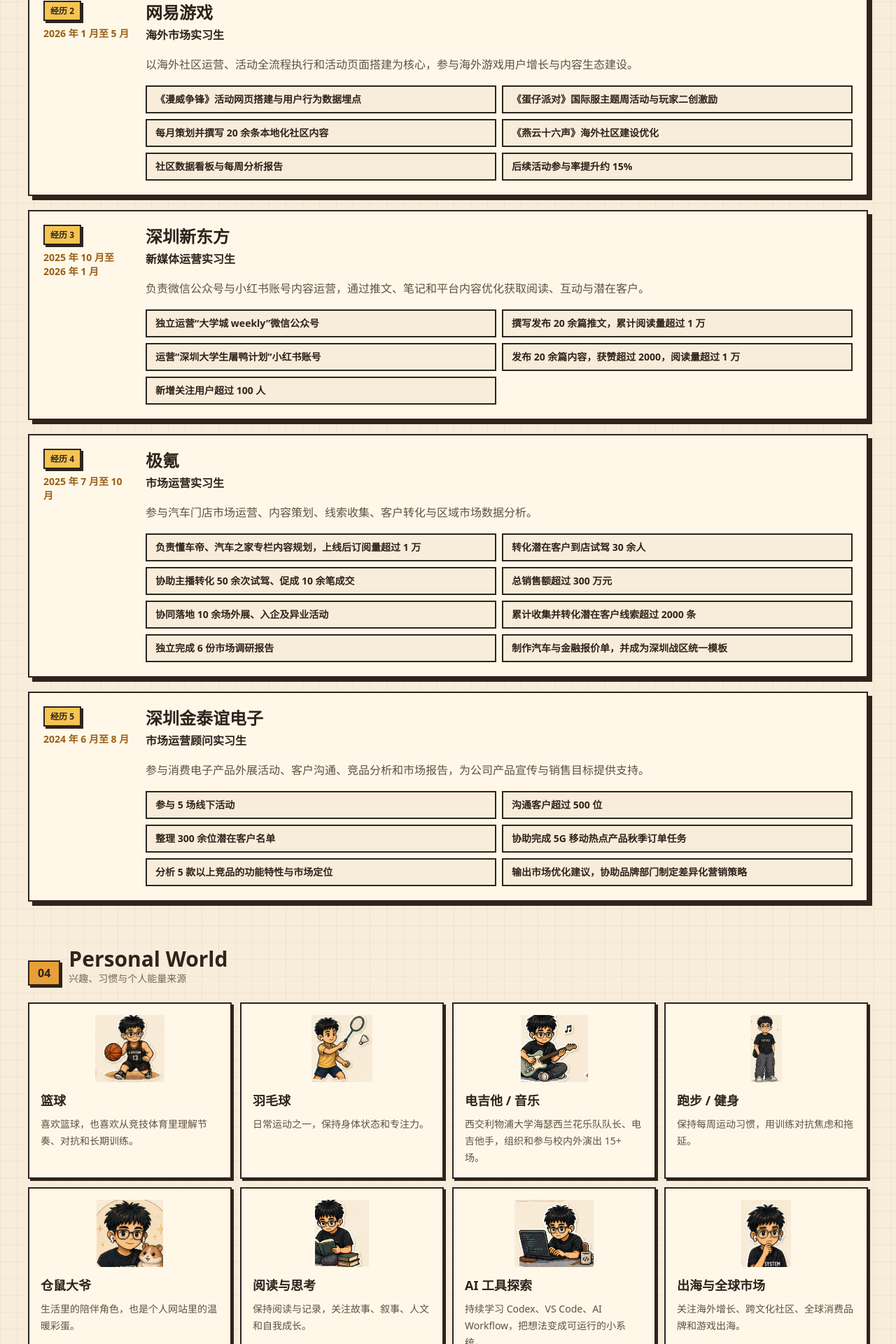
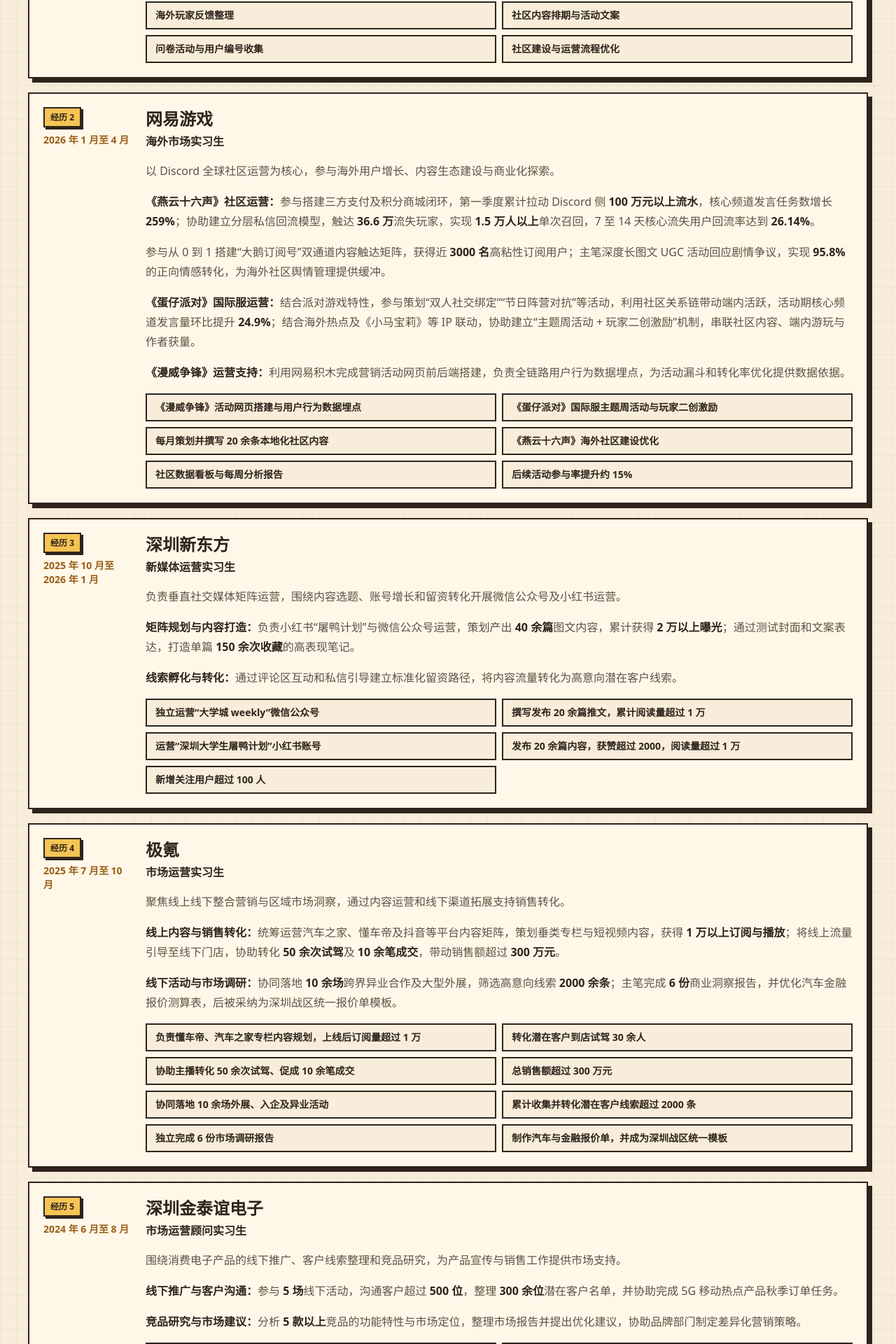
Before and after one commit to BYoasis/personal-website, a Next.js app: page / in a window 1280 px wide. Shown: the part 4822-6742 px from the top of the page at 70% size. Built offline with nearby package versions, Linux system fonts and the light colour scheme.

Commit message:
Expand internship experience details

```diff
--- a/app/page.tsx
+++ b/app/page.tsx
@@ -82,34 +82,89 @@ const experiences = [
         </p>
       </div>
     ),
-    points: [],
+    points: ["天美旗下游戏产品海外发行支持", "海外社交媒体与社区运营", "海外玩家反馈整理", "社区内容排期与活动文案", "问卷活动与用户编号收集", "社区建设与运营流程优化"],
   },
   {
     company: "网易游戏",
     role: "海外市场实习生",
-    time: "2026 年 1 月至 5 月",
-    desc: "以海外社区运营、活动全流程执行和活动页面搭建为核心，参与海外游戏用户增长与内容生态建设。",
+    time: "2026 年 1 月至 4 月",
+    desc: (
+      <div className="space-y-4">
+        <p>以 Discord 全球社区运营为核心，参与海外用户增长、内容生态建设与商业化探索。</p>
+        <p>
+          <strong className="font-black text-[#2f241c]">《燕云十六声》社区运营：</strong>
+          参与搭建三方支付及积分商城闭环，第一季度累计拉动 Discord 侧 <strong className="font-black text-[#2f241c]">100 万元以上流水</strong>，核心频道发言任务数增长 <strong className="font-black text-[#2f241c]">259%</strong>；协助建立分层私信回流模型，触达 <strong className="font-black text-[#2f241c]">36.6 万</strong>流失玩家，实现 <strong className="font-black text-[#2f241c]">1.5 万人以上</strong>单次召回，7 至 14 天核心流失用户回流率达到 <strong className="font-black text-[#2f241c]">26.14%</strong>。
+        </p>
+        <p>
+          参与从 0 到 1 搭建“大鹅订阅号”双通道内容触达矩阵，获得近 <strong className="font-black text-[#2f241c]">3000 名</strong>高粘性订阅用户；主笔深度长图文 UGC 活动回应剧情争议，实现 <strong className="font-black text-[#2f241c]">95.8%</strong>的正向情感转化，为海外社区舆情管理提供缓冲。
+        </p>
+        <p>
+          <strong className="font-black text-[#2f241c]">《蛋仔派对》国际服运营：</strong>
+          结合派对游戏特性，参与策划“双人社交绑定”“节日阵营对抗”等活动，利用社区关系链带动端内活跃，活动期核心频道发言量环比提升 <strong className="font-black text-[#2f241c]">24.9%</strong>；结合海外热点及《小马宝莉》等 IP 联动，协助建立“主题周活动 + 玩家二创激励”机制，串联社区内容、端内游玩与作者获量。
+        </p>
+        <p>
+          <strong className="font-black text-[#2f241c]">《漫威争锋》运营支持：</strong>
+          利用网易积木完成营销活动网页前后端搭建，负责全链路用户行为数据埋点，为活动漏斗和转化率优化提供数据依据。
+        </p>
+      </div>
+    ),
     points: ["《漫威争锋》活动网页搭建与用户行为数据埋点", "《蛋仔派对》国际服主题周活动与玩家二创激励", "每月策划并撰写 20 余条本地化社区内容", "《燕云十六声》海外社区建设优化", "社区数据看板与每周分析报告", "后续活动参与率提升约 15%"],
   },
   {
     company: "深圳新东方",
     role: "新媒体运营实习生",
     time: "2025 年 10 月至 2026 年 1 月",
-    desc: "负责微信公众号与小红书账号内容运营，通过推文、笔记和平台内容优化获取阅读、互动与潜在客户。",
+    desc: (
+      <div className="space-y-4">
+        <p>负责垂直社交媒体矩阵运营，围绕内容选题、账号增长和留资转化开展微信公众号及小红书运营。</p>
+        <p>
+          <strong className="font-black text-[#2f241c]">矩阵规划与内容打造：</strong>
+          负责小红书“屠鸭计划”与微信公众号运营，策划产出 <strong className="font-black text-[#2f241c]">40 余篇</strong>图文内容，累计获得 <strong className="font-black text-[#2f241c]">2 万以上曝光</strong>；通过测试封面和文案表达，打造单篇 <strong className="font-black text-[#2f241c]">150 余次收藏</strong>的高表现笔记。
+        </p>
+        <p>
+          <strong className="font-black text-[#2f241c]">线索孵化与转化：</strong>
+          通过评论区互动和私信引导建立标准化留资路径，将内容流量转化为高意向潜在客户线索。
+        </p>
+      </div>
+    ),
     points: ["独立运营“大学城 weekly”微信公众号", "撰写发布 20 余篇推文，累计阅读量超过 1 万", "运营“深圳大学生屠鸭计划”小红书账号", "发布 20 余篇内容，获赞超过 2000，阅读量超过 1 万", "新增关注用户超过 100 人"],
   },
   {
     company: "极氪",
     role: "市场运营实习生",
     time: "2025 年 7 月至 10 月",
-    desc: "参与汽车门店市场运营、内容策划、线索收集、客户转化与区域市场数据分析。",
+    desc: (
+      <div className="space-y-4">
+        <p>聚焦线上线下整合营销与区域市场洞察，通过内容运营和线下渠道拓展支持销售转化。</p>
+        <p>
+          <strong className="font-black text-[#2f241c]">线上内容与销售转化：</strong>
+          统筹运营汽车之家、懂车帝及抖音等平台内容矩阵，策划垂类专栏与短视频内容，获得 <strong className="font-black text-[#2f241c]">1 万以上订阅与播放</strong>；将线上流量引导至线下门店，协助转化 <strong className="font-black text-[#2f241c]">50 余次试驾</strong>及 <strong className="font-black text-[#2f241c]">10 余笔成交</strong>，带动销售额超过 <strong className="font-black text-[#2f241c]">300 万元</strong>。
+        </p>
+        <p>
+          <strong className="font-black text-[#2f241c]">线下活动与市场调研：</strong>
+          协同落地 <strong className="font-black text-[#2f241c]">10 余场</strong>跨界异业合作及大型外展，筛选高意向线索 <strong className="font-black text-[#2f241c]">2000 余条</strong>；主笔完成 <strong className="font-black text-[#2f241c]">6 份</strong>商业洞察报告，并优化汽车金融报价测算表，后被采纳为深圳战区统一报价单模板。
+        </p>
+      </div>
+    ),
     points: ["负责懂车帝、汽车之家专栏内容规划，上线后订阅量超过 1 万", "转化潜在客户到店试驾 30 余人", "协助主播转化 50 余次试驾、促成 10 余笔成交", "总销售额超过 300 万元", "协同落地 10 余场外展、入企及异业活动", "累计收集并转化潜在客户线索超过 2000 条", "独立完成 6 份市场调研报告", "制作汽车与金融报价单，并成为深圳战区统一模板"],
   },
   {
     company: "深圳金泰谊电子",
     role: "市场运营顾问实习生",
     time: "2024 年 6 月至 8 月",
-    desc: "参与消费电子产品外展活动、客户沟通、竞品分析和市场报告，为公司产品宣传与销售目标提供支持。",
+    desc: (
+      <div className="space-y-4">
+        <p>围绕消费电子产品的线下推广、客户线索整理和竞品研究，为产品宣传与销售工作提供市场支持。</p>
+        <p>
+          <strong className="font-black text-[#2f241c]">线下推广与客户沟通：</strong>
+          参与 <strong className="font-black text-[#2f241c]">5 场</strong>线下活动，沟通客户超过 <strong className="font-black text-[#2f241c]">500 位</strong>，整理 <strong className="font-black text-[#2f241c]">300 余位</strong>潜在客户名单，并协助完成 5G 移动热点产品秋季订单任务。
+        </p>
+        <p>
+          <strong className="font-black text-[#2f241c]">竞品研究与市场建议：</strong>
+          分析 <strong className="font-black text-[#2f241c]">5 款以上</strong>竞品的功能特性与市场定位，整理市场报告并提出优化建议，协助品牌部门制定差异化营销策略。
+        </p>
+      </div>
+    ),
     points: ["参与 5 场线下活动", "沟通客户超过 500 位", "整理 300 余位潜在客户名单", "协助完成 5G 移动热点产品秋季订单任务", "分析 5 款以上竞品的功能特性与市场定位", "输出市场优化建议，协助品牌部门制定差异化营销策略"],
   },
 ];
```
